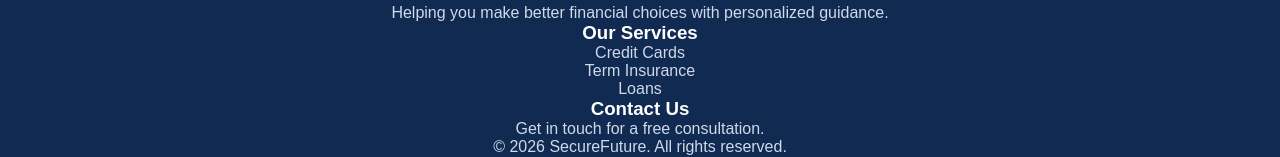
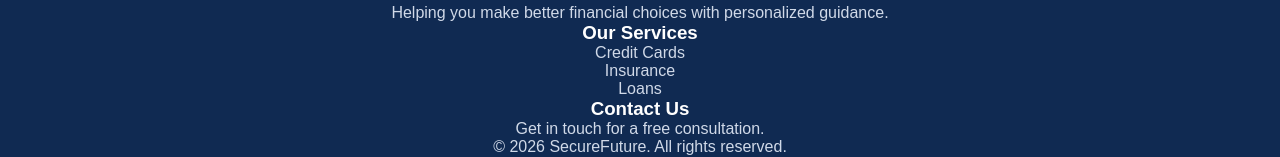
Before and after one commit to Koppulasandeep18/insurance-website, a React (Vite) app in the folder insurance-website/client/: page / in a window 1280 px wide. Shown: the part 1692-1849 px from the top of the page. Built offline with nearby package versions, Linux system fonts and the light colour scheme.

Commit message:
Update term insurance to insurance

```diff
--- a/insurance-website/client/src/components/Footer.jsx
+++ b/insurance-website/client/src/components/Footer.jsx
@@ -14,7 +14,7 @@ function Footer() {
       <div>
         <h3>Our Services</h3>
         <p>Credit Cards</p>
-        <p>Term Insurance</p>
+        <p>Insurance</p>
         <p>Loans</p>
       </div>
 
```
